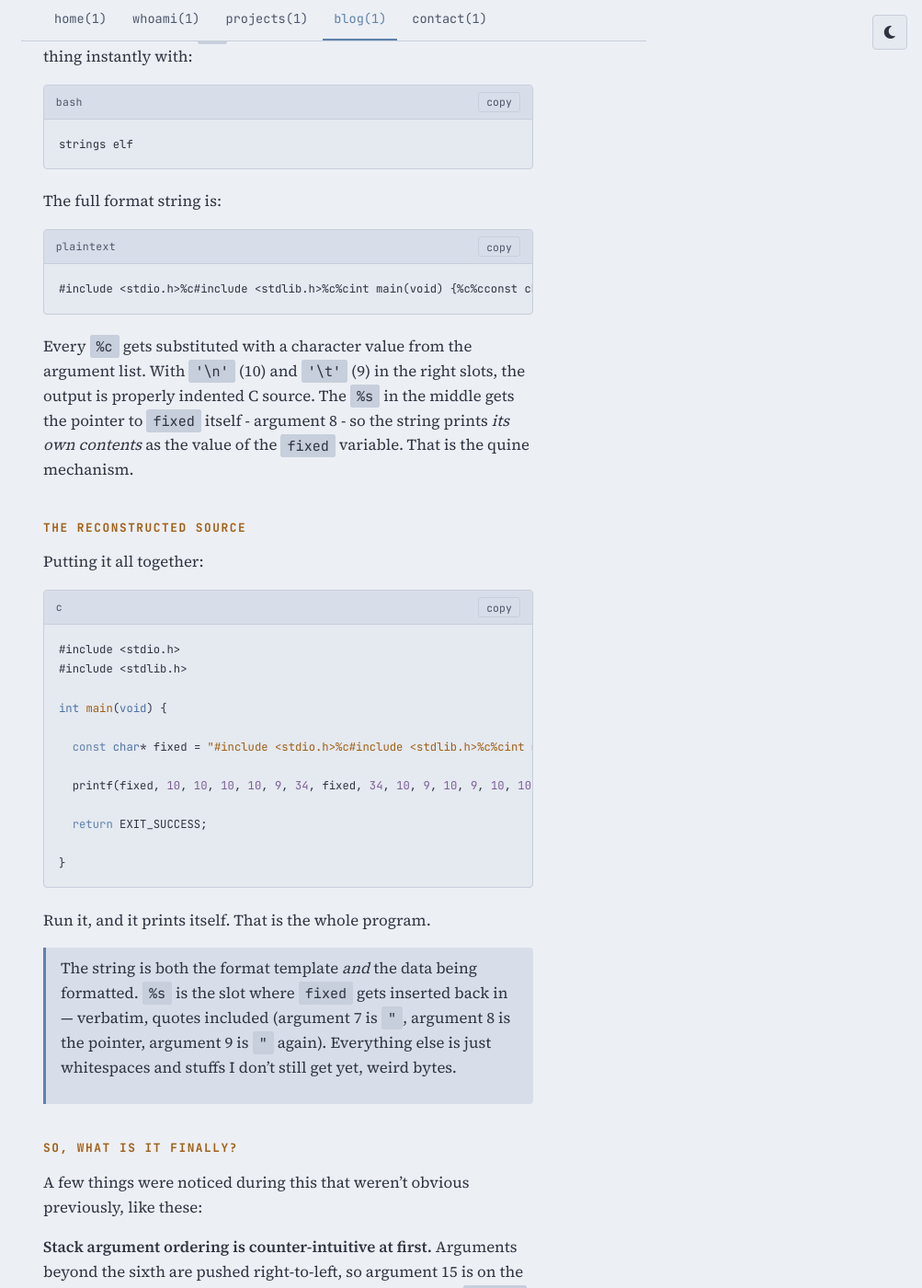
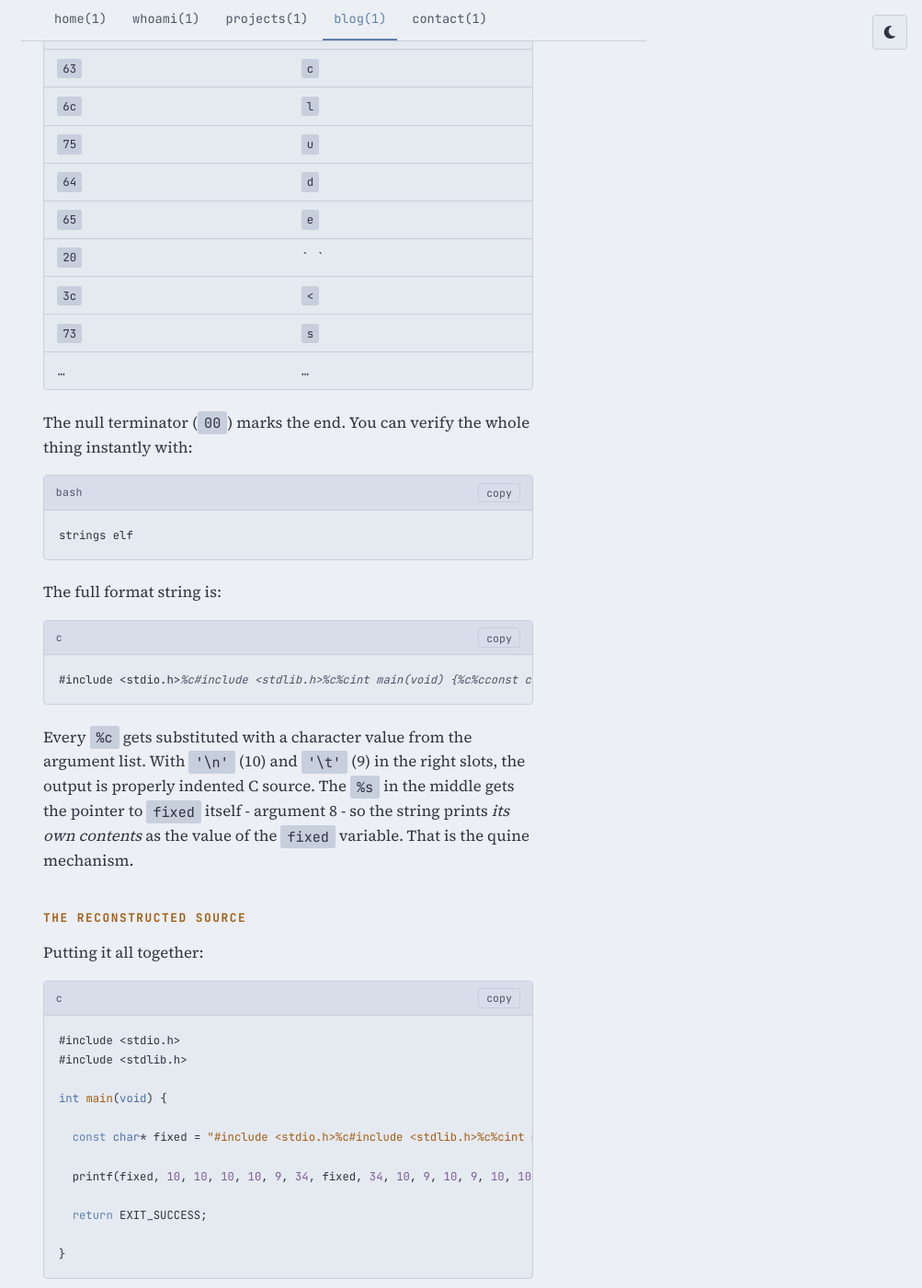
Before and after one commit to dream-wa1ker/dream-wa1ker.github.io, a Jekyll site: the page built from _posts/2026-08-10-first-disassembly-a-quine.md, in a window 1280 px wide and 1400 px high, scrolled down 6948 px. Shown: the whole window at 92% size, without its empty margins (277-1280 px from the left). Built offline with Jekyll 4.4.1, drawn with Linux system fonts in a browser that asks for light colours.

Commit message:
updated style and codeblocks

````diff
--- a/_posts/2026-08-10-first-disassembly-a-quine.md
+++ b/_posts/2026-08-10-first-disassembly-a-quine.md
@@ -52,7 +52,7 @@
 # provided that you have the elf binary downloaded from the clearance 1.
 ```
 
-```asm
+```txt
 0000000000001139 <main>:
     1139:  55                      push   rbp
     113a:  48 89 e5                mov    rbp,rsp
@@ -98,7 +98,7 @@
 
 The first three instructions are the standard prologue:
 
-```asm
+```txt
 push   rbp          ; save caller's base pointer
 mov    rbp, rsp     ; set our own frame base
 sub    rsp, 0x10    ; reserve 16 bytes of local space
@@ -128,7 +128,7 @@
 
 <div class="description" markdown="1">
 
-```asm
+```txt
 lea    rax, [rip+0xec0]      ; rax = address of something at 0x2008
 mov    QWORD PTR [rbp-0x8], rax   ; store it as a local variable
 mov    rax, QWORD PTR [rbp-0x8]   ; load it back into rax
@@ -197,7 +197,7 @@
 
 Notice these `push` instructions.
 
-```asm
+```txt
 1154:  6a 0a                   push   0xa
 1156:  6a 0a                   push   0xa
 1158:  6a 09                   push   0x9
@@ -222,7 +222,7 @@
 
 The string lives in the read-only data section starting at `0x2008`. `objdump -D` disassembles *everything*, including data sections, so it reads those bytes and prints them as if they were x86 instructions — producing nonsense like:
 
-```asm
+```txt
 2008:  23 69 6e    and  ebp,DWORD PTR [rcx+0x6e]
 200b:  63 6c 75 64 movsxd ebp,DWORD PTR [rbp+rsi*2+0x64]
 ```
@@ -254,7 +254,7 @@
 
 {% raw %}
 
-```
+```c
 #include <stdio.h>%c#include <stdlib.h>%c%cint main(void) {%c%cconst char* fixed = %c%s%c;%c%cprintf(fixed, 10, 10, 10, 10, 9, 34, fixed, 34, 10, 9, 10, 9, 10, 10);%c%creturn EXIT_SUCCESS;%c}%c
 ```
 
--- a/css/style.css
+++ b/css/style.css
@@ -481,3 +481,78 @@
   .kv-row .k { width: auto; }
   .card-grid { grid-template-columns: repeat(auto-fill, minmax(120px, 1fr)); }
 }
+
+/* ---- tables, styled to match the nord-black elevation scale ---- */
+.description table {
+  width: 100%;
+  border-collapse: collapse;
+  margin: 0 0 1.4rem;
+  font-family: var(--mono);
+  font-size: 0.88rem;
+  background: var(--ink-1);
+  border: 1px solid var(--rule);
+  border-radius: 4px;
+  overflow: hidden;
+}
+
+.description thead {
+  background: var(--ink-2);
+}
+
+.description th {
+  text-align: left;
+  font-weight: 700;
+  letter-spacing: 0.04em;
+  text-transform: uppercase;
+  font-size: 0.72rem;
+  color: var(--paper-dim);
+  padding: 0.6rem 0.9rem;
+  border-bottom: 1px solid var(--rule);
+  white-space: nowrap;
+}
+
+.description td {
+  padding: 0.55rem 0.9rem;
+  color: var(--paper);
+  vertical-align: top;
+  border-bottom: 1px solid var(--rule);
+}
+
+.description tbody tr:last-child td {
+  border-bottom: none;
+}
+
+.description tbody tr:hover {
+  background: var(--ink-2);
+}
+
+/* inline code inside cells — reuse the innermost elevation, same as .description code elsewhere */
+.description table code {
+  background: var(--ink-3);
+  padding: 0.1em 0.4em;
+  border-radius: 3px;
+  font-family: var(--mono);
+  font-size: 0.88em;
+}
+
+/* wrap long tables (e.g. the 15-row argument mapping) in horizontal scroll instead of squeezing columns */
+.description table {
+  display: block;
+  overflow-x: auto;
+  -webkit-overflow-scrolling: touch;
+}
+.description table thead,
+.description table tbody,
+.description table tr {
+  display: table;
+  width: 100%;
+  table-layout: fixed;
+}
+
+@media (max-width: 480px) {
+  .description th,
+  .description td {
+    padding: 0.45rem 0.6rem;
+    font-size: 0.82rem;
+  }
+}
````
